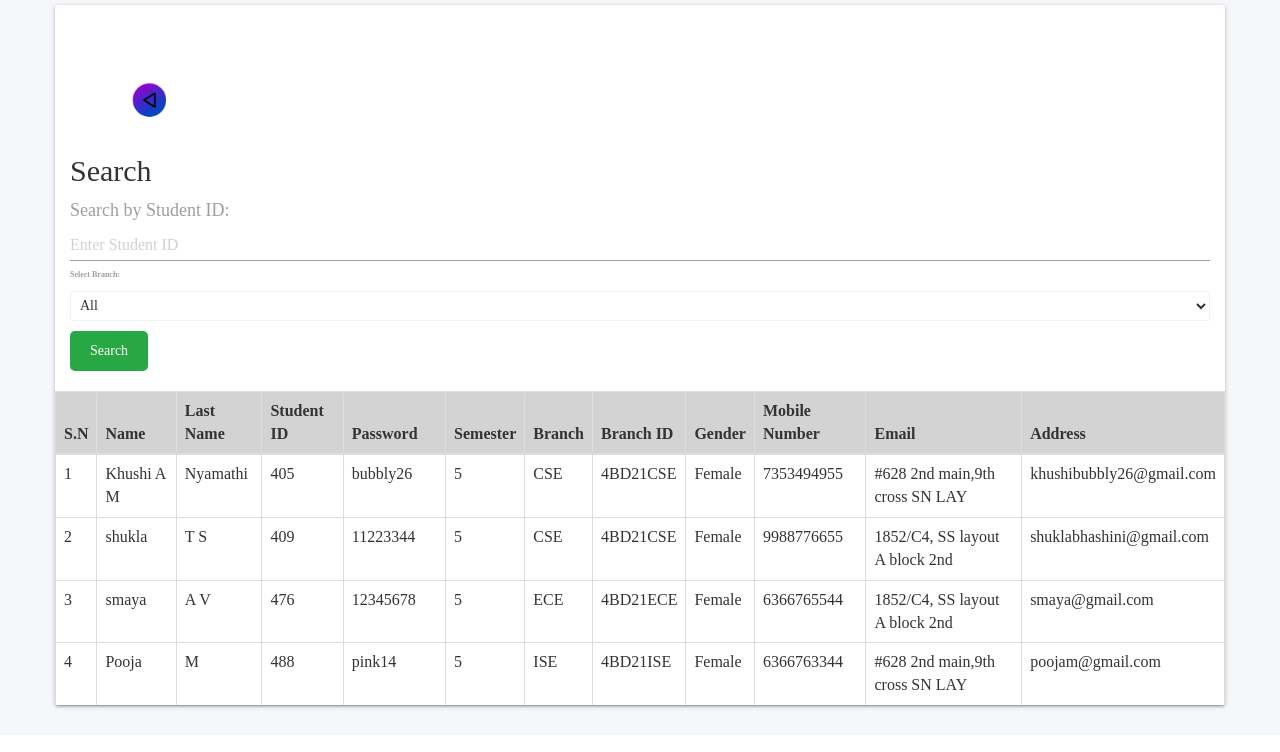
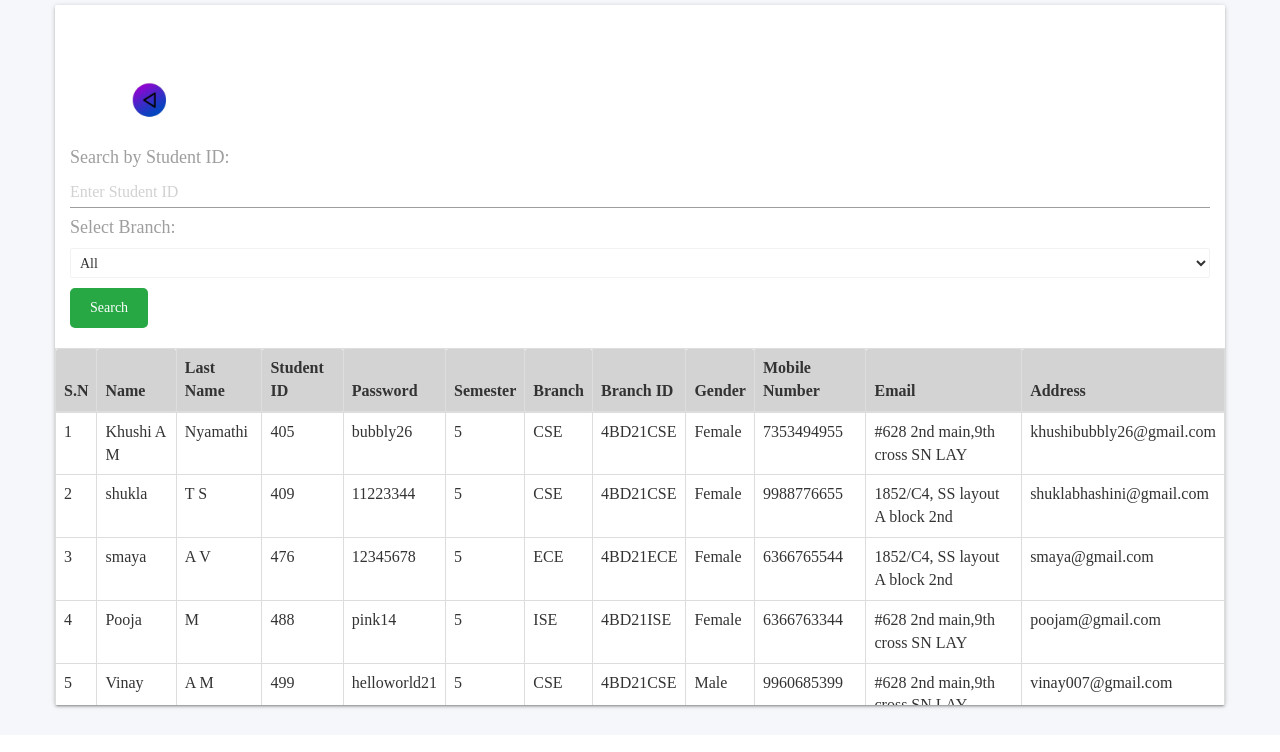
Before and after one commit to Niveditha-02/collegeplacement, a PHP site: page /view.php in a window 1280 px wide. Shown: the part 89-841 px from the top of the page. Run offline with PHP 8.4, Linux system fonts and the light colour scheme; data comes from the database, SQL or seed files in the repository.

Commit message:
Update view.php

```diff
--- a/view.php
+++ b/view.php
@@ -71,12 +71,12 @@
                     </head>
                     <body>
                         <div class="container">
-                            <h2>Search</h2>
+<!--                             <h2>Search</h2> -->
                             <form method="POST" action="">
                                 <label for="sid"><h4>Search by Student ID:</h4></label>
                                 <input type="text" id="sid" name="sid" placeholder="Enter Student ID">
 
-                                <label for="branch">Select Branch:</label>
+                                <label for="branch"><h4>Select Branch:</h4></label>
                                 <select id="branch" name="branch">
                                     <option value="">All</option>
                                     <option value="CSE">CSE</option>
```
